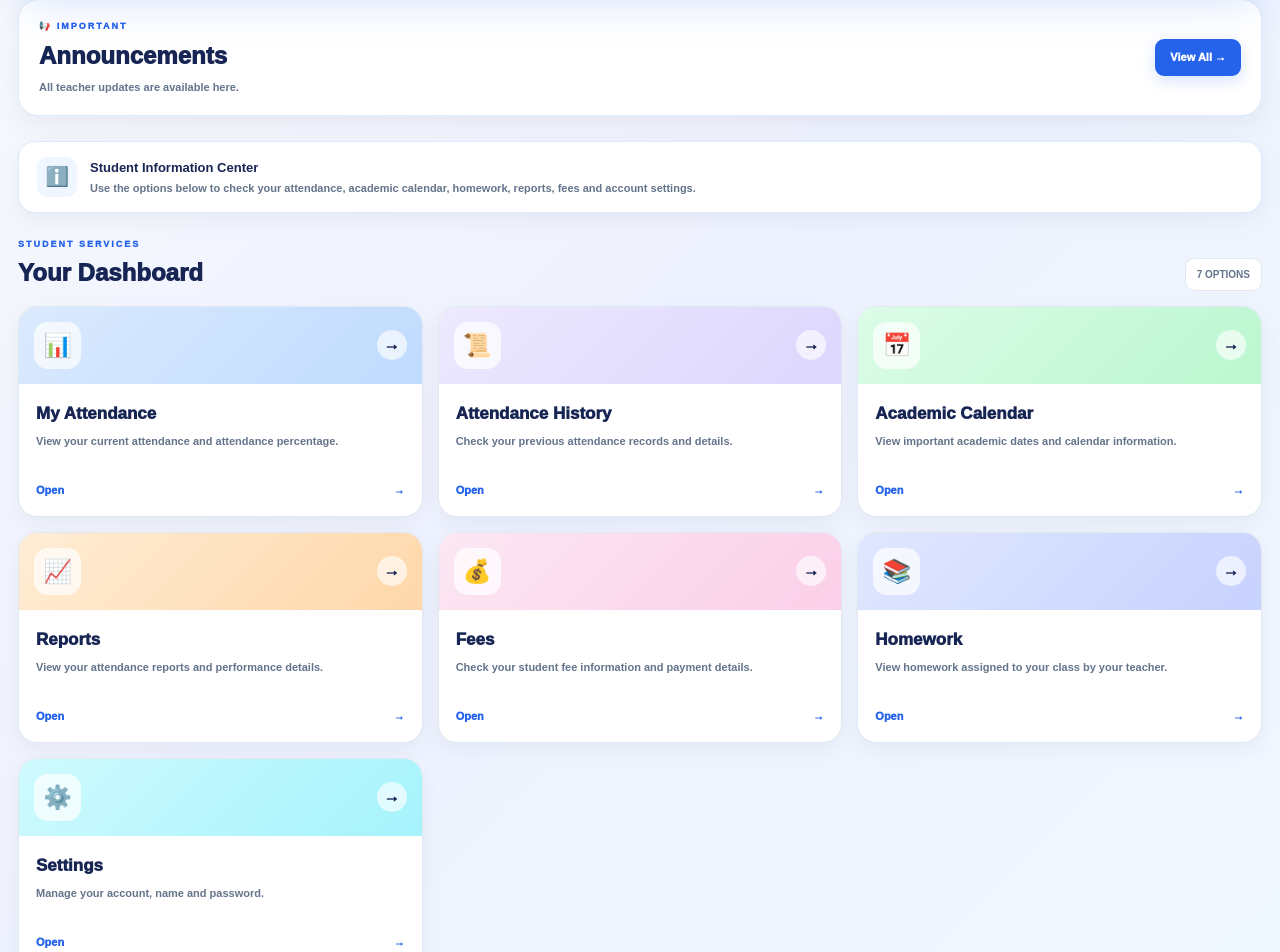
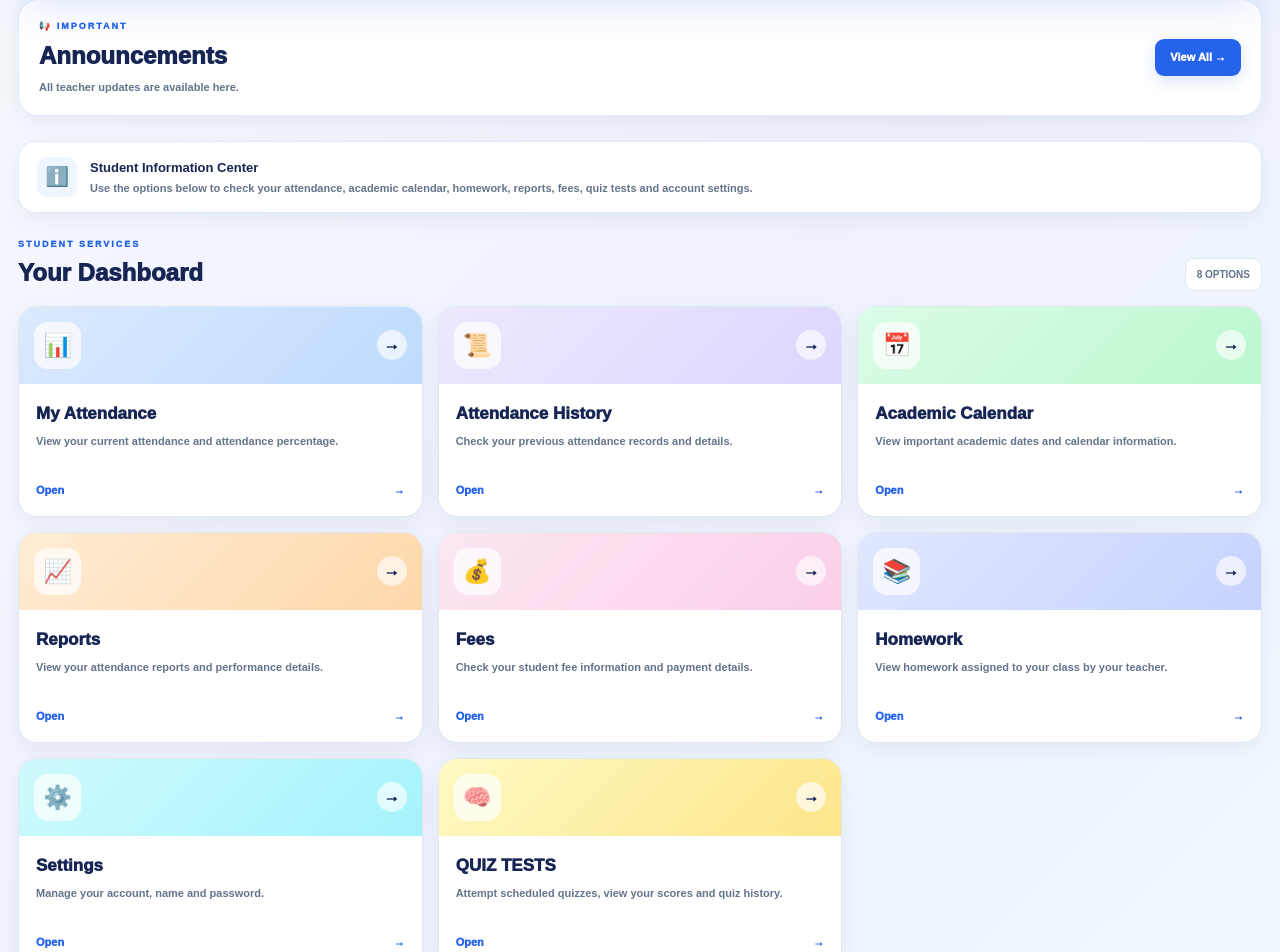
Before and after one commit to harshchauhan201951/ATTENDANCE-PORTAL, a Next.js app: page /student/dashboard in a window 1280 px wide. Shown: the part 350-1302 px from the top of the page. Built offline with nearby package versions, Linux system fonts and the light colour scheme; no server answers; the database is empty.

Commit message:
Add Quiz Tests to Student Dashboard

```diff
--- a/app/student/dashboard/page.tsx
+++ b/app/student/dashboard/page.tsx
@@ -228,10 +228,6 @@ export default function StudentDashboardPage() {
         scope: "/",
       });
 
-      /*
-       * Wait until the Service Worker is actually ready
-       * and active before using PushManager.
-       */
       const registration =
         await navigator.serviceWorker.ready;
 
@@ -257,10 +253,6 @@ export default function StudentDashboardPage() {
         return;
       }
 
-      /*
-       * Check whether the student already has
-       * an existing push subscription.
-       */
       let subscription =
         await registration.pushManager.getSubscription();
 
@@ -275,24 +267,11 @@ export default function StudentDashboardPage() {
           return;
         }
 
-        /*
-         * Convert VAPID public key to Uint8Array.
-         */
         const decodedKey =
           urlBase64ToUint8Array(
             vapidPublicKey
           );
 
-        /*
-         * IMPORTANT:
-         *
-         * Current TypeScript/lib.dom types can return
-         * Uint8Array<ArrayBufferLike>, while PushManager
-         * expects a BufferSource backed by ArrayBuffer.
-         *
-         * Creating a fresh ArrayBuffer here fixes the
-         * Vercel TypeScript build error.
-         */
         const applicationServerKey =
           new ArrayBuffer(
             decodedKey.byteLength
@@ -340,10 +319,6 @@ export default function StudentDashboardPage() {
         "Student push notification registration completed successfully."
       );
     } catch (error) {
-      /*
-       * Push notification failure should never
-       * break the Student Dashboard.
-       */
       if (
         error instanceof DOMException &&
         error.name === "AbortError"
@@ -796,6 +771,12 @@ export default function StudentDashboardPage() {
       .charAt(0)
       .toUpperCase();
 
+  /*
+   * STUDENT DASHBOARD CARDS
+   *
+   * Existing 7 options are preserved.
+   * QUIZ TESTS is added as option number 8.
+   */
   const cards: DashboardCard[] =
     [
       {
@@ -854,6 +835,14 @@ export default function StudentDashboardPage() {
         path: "/student/settings",
         className: "cyan",
       },
+      {
+        icon: "🧠",
+        title: "QUIZ TESTS",
+        description:
+          "Attempt scheduled quizzes, view your scores and quiz history.",
+        path: "/student/quiz-tests",
+        className: "quiz",
+      },
     ];
 
   return (
@@ -1778,7 +1767,8 @@ export default function StudentDashboardPage() {
                 Use the options below to check
                 your attendance, academic
                 calendar, homework, reports,
-                fees and account settings.
+                fees, quiz tests and account
+                settings.
               </p>
             </div>
           </section>
@@ -2621,6 +2611,14 @@ const styles: {
       "linear-gradient(135deg,#cffafe,#a5f3fc)",
   },
 
+  /*
+   * QUIZ TESTS CARD DESIGN
+   */
+  cardQuiz: {
+    background:
+      "linear-gradient(135deg,#fef9c3,#fde68a)",
+  },
+
   cardIcon: {
     width: "47px",
     height: "47px",
```
